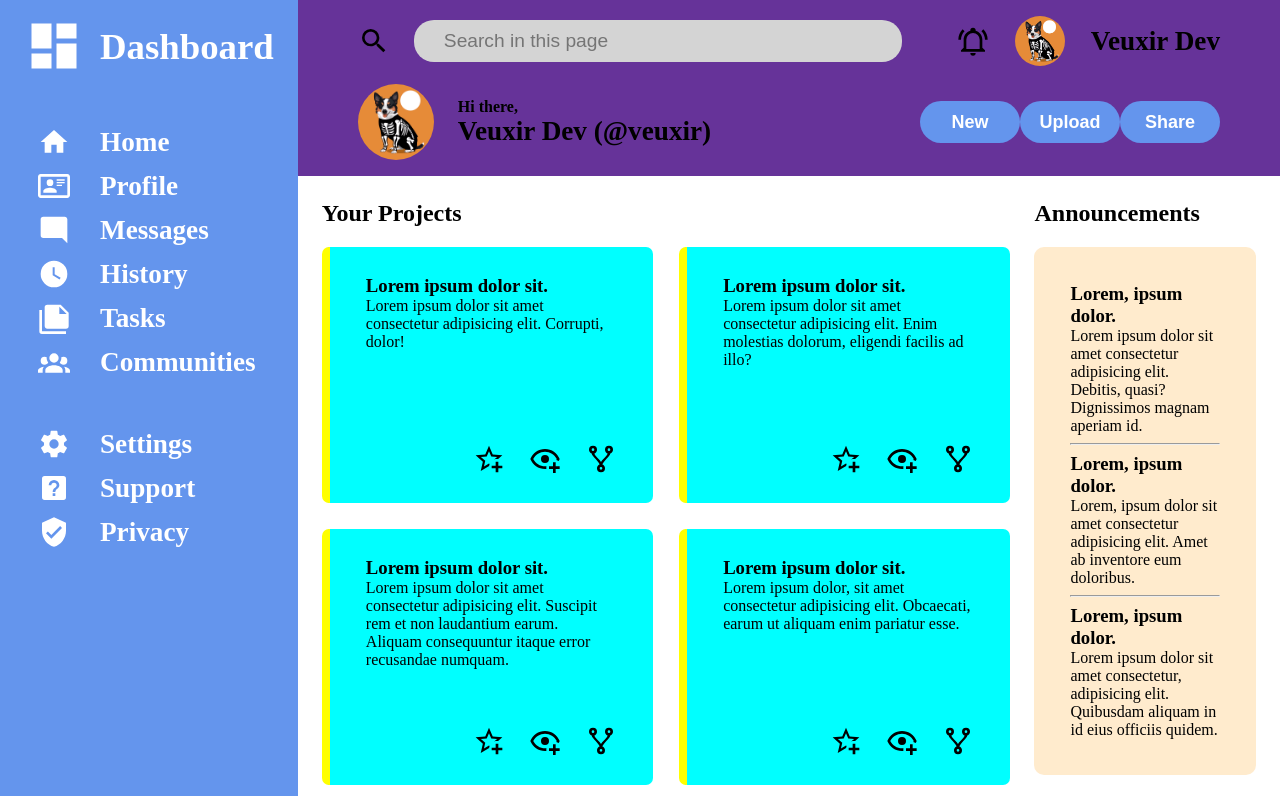
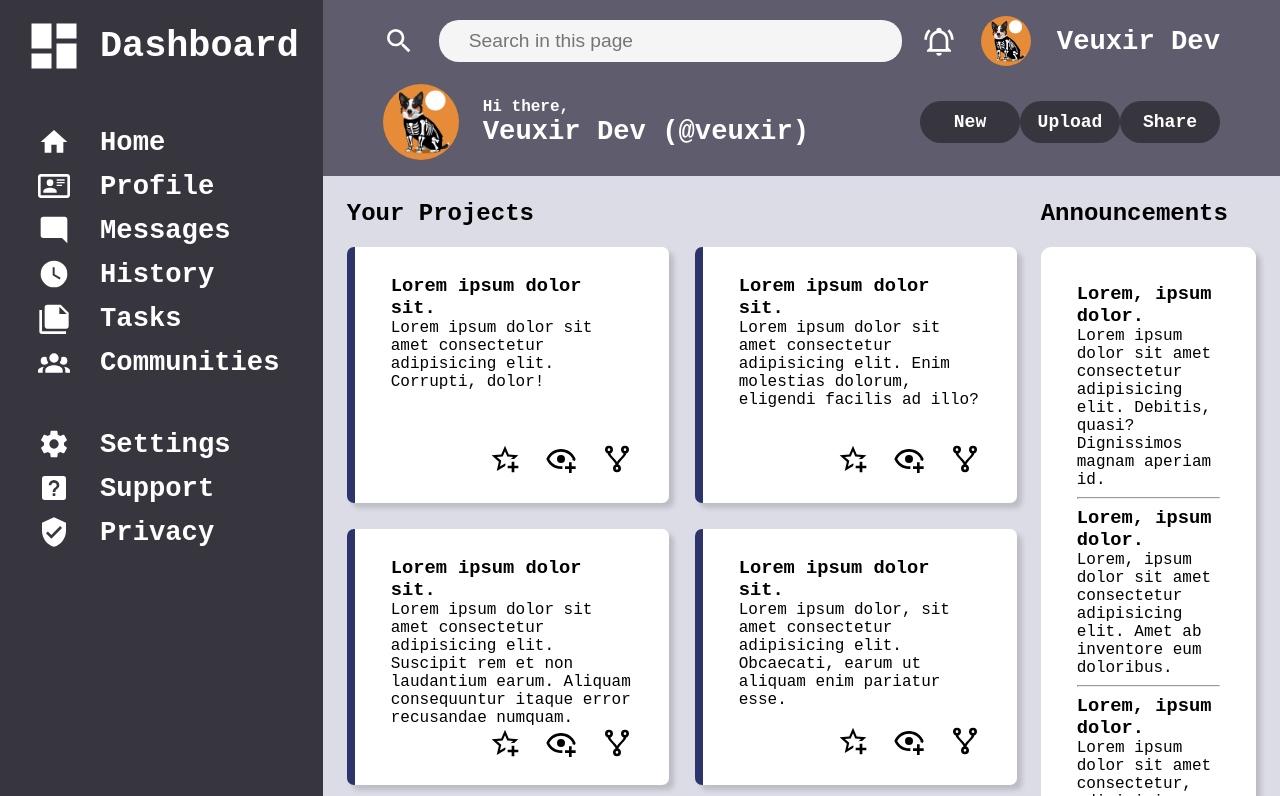
Before and after one commit to Veuxirdev/admin-dashboard, a plain HTML site: page index.html in a window 1280 px wide. Shown: the top 796 px of the page. Drawn offline with Linux system fonts and the light colour scheme.

Commit message:
Change background colors

```diff
--- a/index.html
+++ b/index.html
@@ -9,13 +9,11 @@
 <body>
     <div class="grid-container">
         <div class="sidebar">
-            <!-- Add Icon -->
             <div>
                 <svg class="dash-icon" xmlns="http://www.w3.org/2000/svg" viewBox="0 0 24 24"><title>view-dashboard</title><path d="M13,3V9H21V3M13,21H21V11H13M3,21H11V15H3M3,13H11V3H3V13Z" /></svg>
                 <h1>Dashboard</h1>
             </div>
             <ul>
-                <!-- Add Icons -->
                 <li><a href="#"><svg class="sidebar-icon" xmlns="http://www.w3.org/2000/svg" viewBox="0 0 24 24"><title>home</title><path d="M10,20V14H14V20H19V12H22L12,3L2,12H5V20H10Z" /></svg><span>Home</span></a></li>
                 <li><a href="#"><svg class="sidebar-icon" xmlns="http://www.w3.org/2000/svg" viewBox="0 0 24 24"><title>card-account-details-outline</title><path d="M22,3H2C0.91,3.04 0.04,3.91 0,5V19C0.04,20.09 0.91,20.96 2,21H22C23.09,20.96 23.96,20.09 24,19V5C23.96,3.91 23.09,3.04 22,3M22,19H2V5H22V19M14,17V15.75C14,14.09 10.66,13.25 9,13.25C7.34,13.25 4,14.09 4,15.75V17H14M9,7A2.5,2.5 0 0,0 6.5,9.5A2.5,2.5 0 0,0 9,12A2.5,2.5 0 0,0 11.5,9.5A2.5,2.5 0 0,0 9,7M14,7V8H20V7H14M14,9V10H20V9H14M14,11V12H18V11H14" /></svg><span>Profile</span></a></li>
                 <li><a href="#"><svg class="sidebar-icon" xmlns="http://www.w3.org/2000/svg" viewBox="0 0 24 24"><title>message-reply</title><path d="M22,4C22,2.89 21.1,2 20,2H4A2,2 0 0,0 2,4V16A2,2 0 0,0 4,18H18L22,22V4Z" /></svg><span>Messages</span></a></li>
@@ -24,7 +22,6 @@
                 <li><a href="#"><svg class="sidebar-icon" xmlns="http://www.w3.org/2000/svg" viewBox="0 0 24 24"><title>account-group</title><path d="M12,5.5A3.5,3.5 0 0,1 15.5,9A3.5,3.5 0 0,1 12,12.5A3.5,3.5 0 0,1 8.5,9A3.5,3.5 0 0,1 12,5.5M5,8C5.56,8 6.08,8.15 6.53,8.42C6.38,9.85 6.8,11.27 7.66,12.38C7.16,13.34 6.16,14 5,14A3,3 0 0,1 2,11A3,3 0 0,1 5,8M19,8A3,3 0 0,1 22,11A3,3 0 0,1 19,14C17.84,14 16.84,13.34 16.34,12.38C17.2,11.27 17.62,9.85 17.47,8.42C17.92,8.15 18.44,8 19,8M5.5,18.25C5.5,16.18 8.41,14.5 12,14.5C15.59,14.5 18.5,16.18 18.5,18.25V20H5.5V18.25M0,20V18.5C0,17.11 1.89,15.94 4.45,15.6C3.86,16.28 3.5,17.22 3.5,18.25V20H0M24,20H20.5V18.25C20.5,17.22 20.14,16.28 19.55,15.6C22.11,15.94 24,17.11 24,18.5V20Z" /></svg><span>Communities</span></a></li>
             </ul>
             <ul>
-                <!-- Add Icons -->
                 <li><a href="#"><svg class="sidebar-icon" xmlns="http://www.w3.org/2000/svg" viewBox="0 0 24 24"><title>cog</title><path d="M12,15.5A3.5,3.5 0 0,1 8.5,12A3.5,3.5 0 0,1 12,8.5A3.5,3.5 0 0,1 15.5,12A3.5,3.5 0 0,1 12,15.5M19.43,12.97C19.47,12.65 19.5,12.33 19.5,12C19.5,11.67 19.47,11.34 19.43,11L21.54,9.37C21.73,9.22 21.78,8.95 21.66,8.73L19.66,5.27C19.54,5.05 19.27,4.96 19.05,5.05L16.56,6.05C16.04,5.66 15.5,5.32 14.87,5.07L14.5,2.42C14.46,2.18 14.25,2 14,2H10C9.75,2 9.54,2.18 9.5,2.42L9.13,5.07C8.5,5.32 7.96,5.66 7.44,6.05L4.95,5.05C4.73,4.96 4.46,5.05 4.34,5.27L2.34,8.73C2.21,8.95 2.27,9.22 2.46,9.37L4.57,11C4.53,11.34 4.5,11.67 4.5,12C4.5,12.33 4.53,12.65 4.57,12.97L2.46,14.63C2.27,14.78 2.21,15.05 2.34,15.27L4.34,18.73C4.46,18.95 4.73,19.03 4.95,18.95L7.44,17.94C7.96,18.34 8.5,18.68 9.13,18.93L9.5,21.58C9.54,21.82 9.75,22 10,22H14C14.25,22 14.46,21.82 14.5,21.58L14.87,18.93C15.5,18.67 16.04,18.34 16.56,17.94L19.05,18.95C19.27,19.03 19.54,18.95 19.66,18.73L21.66,15.27C21.78,15.05 21.73,14.78 21.54,14.63L19.43,12.97Z" /></svg><span>Settings</span></a></li>
                 <li><a href="#"><svg class="sidebar-icon" xmlns="http://www.w3.org/2000/svg" viewBox="0 0 24 24"><title>help-box</title><path d="M11,18H13V16H11V18M12,6A4,4 0 0,0 8,10H10A2,2 0 0,1 12,8A2,2 0 0,1 14,10C14,12 11,11.75 11,15H13C13,12.75 16,12.5 16,10A4,4 0 0,0 12,6M5,3H19A2,2 0 0,1 21,5V19A2,2 0 0,1 19,21H5A2,2 0 0,1 3,19V5A2,2 0 0,1 5,3Z" /></svg><span>Support</span></a></li>
                 <li><a href="#"><svg class="sidebar-icon" xmlns="http://www.w3.org/2000/svg" viewBox="0 0 24 24"><title>shield-check</title><path d="M10,17L6,13L7.41,11.59L10,14.17L16.59,7.58L18,9M12,1L3,5V11C3,16.55 6.84,21.74 12,23C17.16,21.74 21,16.55 21,11V5L12,1Z" /></svg><span>Privacy</span></a></li>
@@ -32,11 +29,11 @@
         </div>
         <div class="header">
                 <div class="search">
-                    <img class="icon" src="svgs/magnify.svg" alt="magnify">
+                    <svg class="icon" xmlns="http://www.w3.org/2000/svg" viewBox="0 0 24 24"><title>magnify</title><path d="M9.5,3A6.5,6.5 0 0,1 16,9.5C16,11.11 15.41,12.59 14.44,13.73L14.71,14H15.5L20.5,19L19,20.5L14,15.5V14.71L13.73,14.44C12.59,15.41 11.11,16 9.5,16A6.5,6.5 0 0,1 3,9.5A6.5,6.5 0 0,1 9.5,3M9.5,5C7,5 5,7 5,9.5C5,12 7,14 9.5,14C12,14 14,12 14,9.5C14,7 12,5 9.5,5Z" /></svg>
                     <input type="text" placeholder="Search in this page">
                 </div>
                 <div class="alerts">
-                    <img class="icon" src="svgs/bell-ring-outline.svg" alt="bell">
+                    <svg class="icon" xmlns="http://www.w3.org/2000/svg" viewBox="0 0 24 24"><title>bell-ring-outline</title><path d="M10,21H14A2,2 0 0,1 12,23A2,2 0 0,1 10,21M21,19V20H3V19L5,17V11C5,7.9 7.03,5.17 10,4.29C10,4.19 10,4.1 10,4A2,2 0 0,1 12,2A2,2 0 0,1 14,4C14,4.1 14,4.19 14,4.29C16.97,5.17 19,7.9 19,11V17L21,19M17,11A5,5 0 0,0 12,6A5,5 0 0,0 7,11V18H17V11M19.75,3.19L18.33,4.61C20.04,6.3 21,8.6 21,11H23C23,8.07 21.84,5.25 19.75,3.19M1,11H3C3,8.6 3.96,6.3 5.67,4.61L4.25,3.19C2.16,5.25 1,8.07 1,11Z" /></svg>
                     <img class="main-image" src="images/dog.png" alt="user icon">
                     <p>Veuxir Dev</p>
                 </div>
--- a/styles.css
+++ b/styles.css
@@ -1,18 +1,19 @@
 body{
     margin: 0;
+    font-family: 'Courier New', Courier, monospace;
 }
 
 .grid-container{
     display: grid;
     grid-template-columns: 1fr 3fr 1fr;
-    height: 100vh;
+    background-color: rgb(220, 220, 230);
 }
 
 .sidebar{
     display: flex;
     flex-direction: column;
     gap: 50px;
-    background-color: cornflowerblue;
+    background-color: #37353E;
     color: white;
     padding: 16px 24px 16px 24px;
     grid-row: span 3;
@@ -77,9 +78,14 @@ body{
     grid-template-columns: 2fr 1fr;
     padding: 16px 60px 16px 60px;
     align-items: center;
-    background-color: rebeccapurple;
+    background-color: rgb(94, 92, 109);
     gap: 18px;
     grid-column: span 2;
+    color: white;
+}
+
+.header .icon{
+    fill: white;
 }
 
 .header .search{
@@ -93,7 +99,7 @@ body{
     font-size: 1.2rem;
     padding: 10px 30px 10px 30px;
     border: none;
-    background-color: #d4d4d4;
+    background-color: #F5F5F5;
     outline: none;
     flex:1;
 }
@@ -154,12 +160,13 @@ body{
 .header .btns button{
     border-radius: 30px;
     border: none;
-    background-color: cornflowerblue;
+    background-color: #37353E;
     color: white;
     font-size: 18px;
     font-weight: bold;
     width: 100px;
     height: 42px;
+    font-family: 'Courier New', Courier, monospace;
 }
 
 .header .btns button:hover{
@@ -167,7 +174,7 @@ body{
 }
 
 .header .btns button:active{
-    background-color: lightskyblue;
+    background-color: #18171b;
 }
 
 .projects{
@@ -189,9 +196,10 @@ body{
     display: grid;
     grid-template-rows: min-content 2fr min-content;
     height: max(200px);
-    background-color: cyan;
+    background-color: white;
+    box-shadow: 5px 5px 5px #00000025;
     padding: 28px 36px 28px 36px;
-    border-left: 8px solid yellow;
+    border-left: 8px solid #2D336B;
     border-radius: 7px;
 }
 
@@ -218,7 +226,8 @@ body{
 }
 
 .announcements .info-container{
-    background-color: blanchedalmond;
+    background-color: white;
+    box-shadow: 5px 5px 5px #00000025;
     padding: 36px;
     border-radius: 10px;
 }
@@ -232,7 +241,8 @@ body{
 }
 
 .trending .users{
-    background: lightgreen;
+    background: white;
+    box-shadow: 5px 5px 5px #00000025;
     border-radius: 10px;
     padding: 24px;
 }
```
